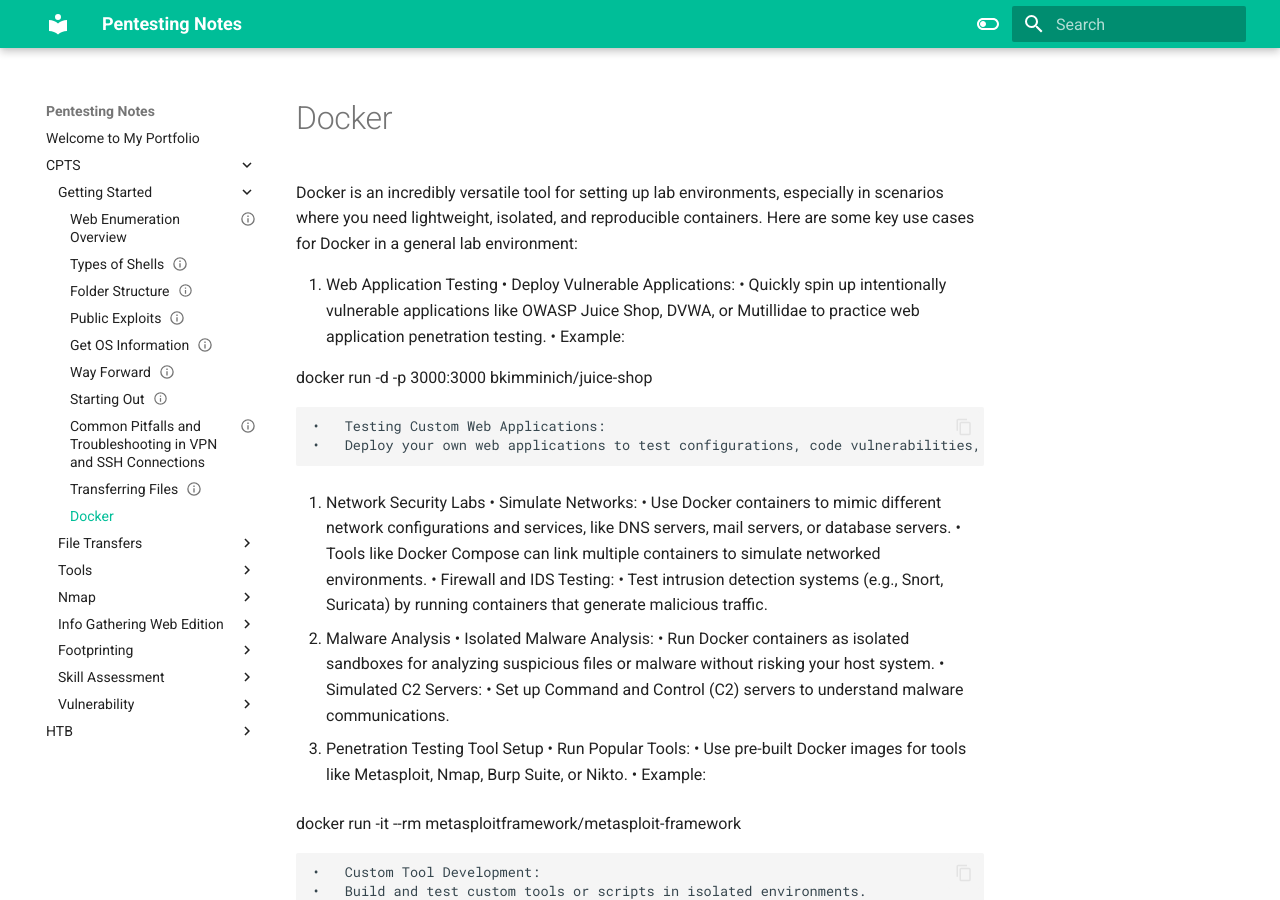
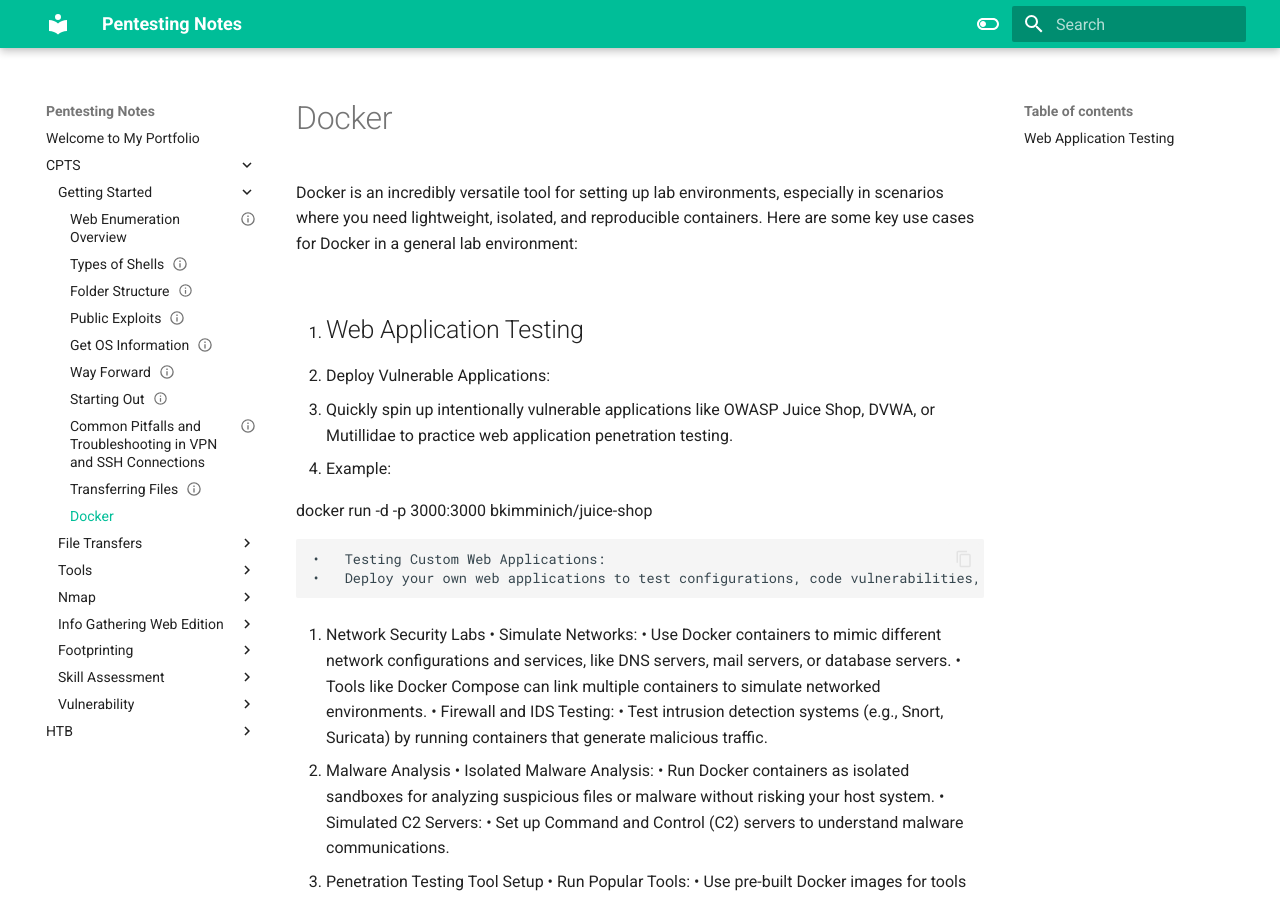
Before and after one commit to sammyHa/notes, an MkDocs documentation site: the page built from docs/CPTS/Getting Started/docker.md, in a window 1280 px wide and 900 px high. Built offline with MkDocs 1.6.1 and Material for MkDocs 9.7.7, drawn with Linux system fonts in a browser that asks for light colours; some of the changed lines change nothing that is shown.

Commit message:
Update docker.md

```diff
--- a/docs/CPTS/Getting Started/docker.md
+++ b/docs/CPTS/Getting Started/docker.md
@@ -1,9 +1,9 @@
 Docker is an incredibly versatile tool for setting up lab environments, especially in scenarios where you need lightweight, isolated, and reproducible containers. Here are some key use cases for Docker in a general lab environment:
 
-1. Web Application Testing
-	•	Deploy Vulnerable Applications:
-	•	Quickly spin up intentionally vulnerable applications like OWASP Juice Shop, DVWA, or Mutillidae to practice web application penetration testing.
-	•	Example:
+1. ## Web Application Testing
+- Deploy Vulnerable Applications:
+- Quickly spin up intentionally vulnerable applications like OWASP Juice Shop, DVWA, or Mutillidae to practice web application penetration testing.
+- Example:
 
 docker run -d -p 3000:3000 bkimminich/juice-shop
 
```
